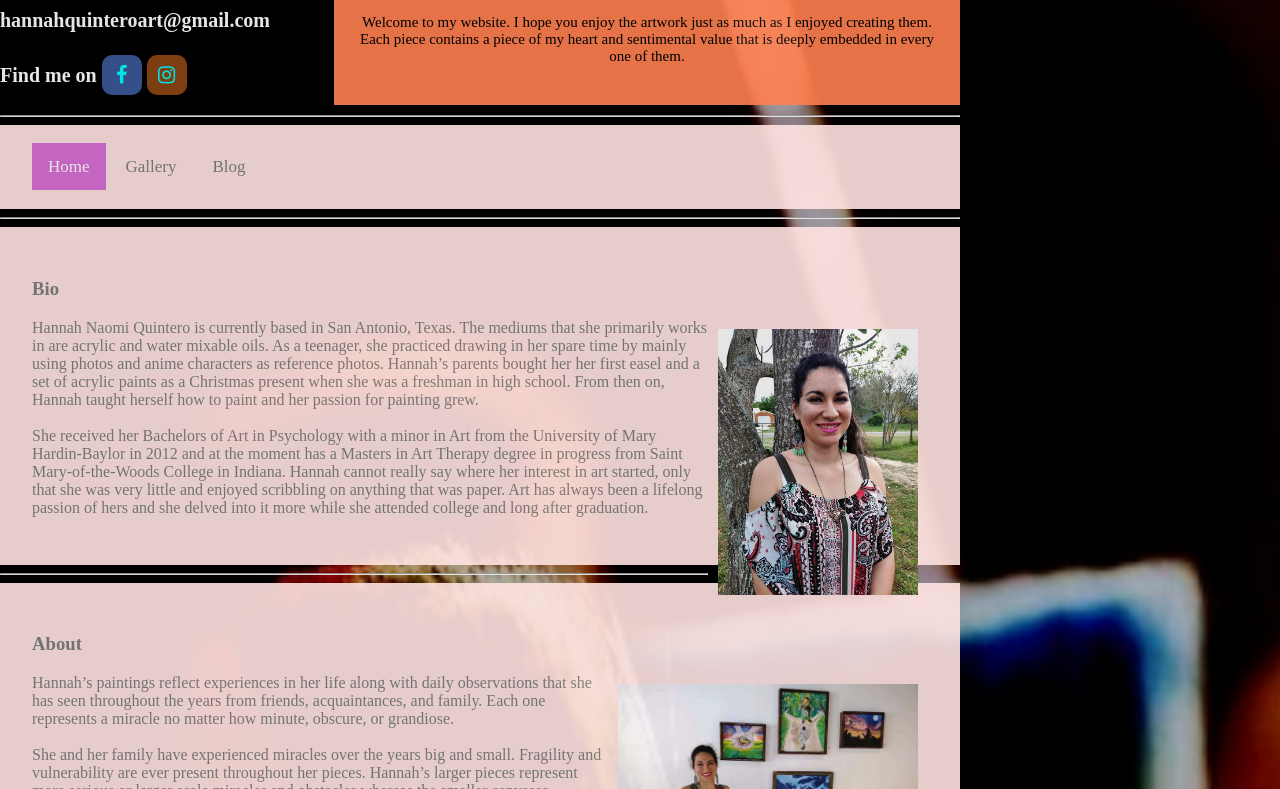
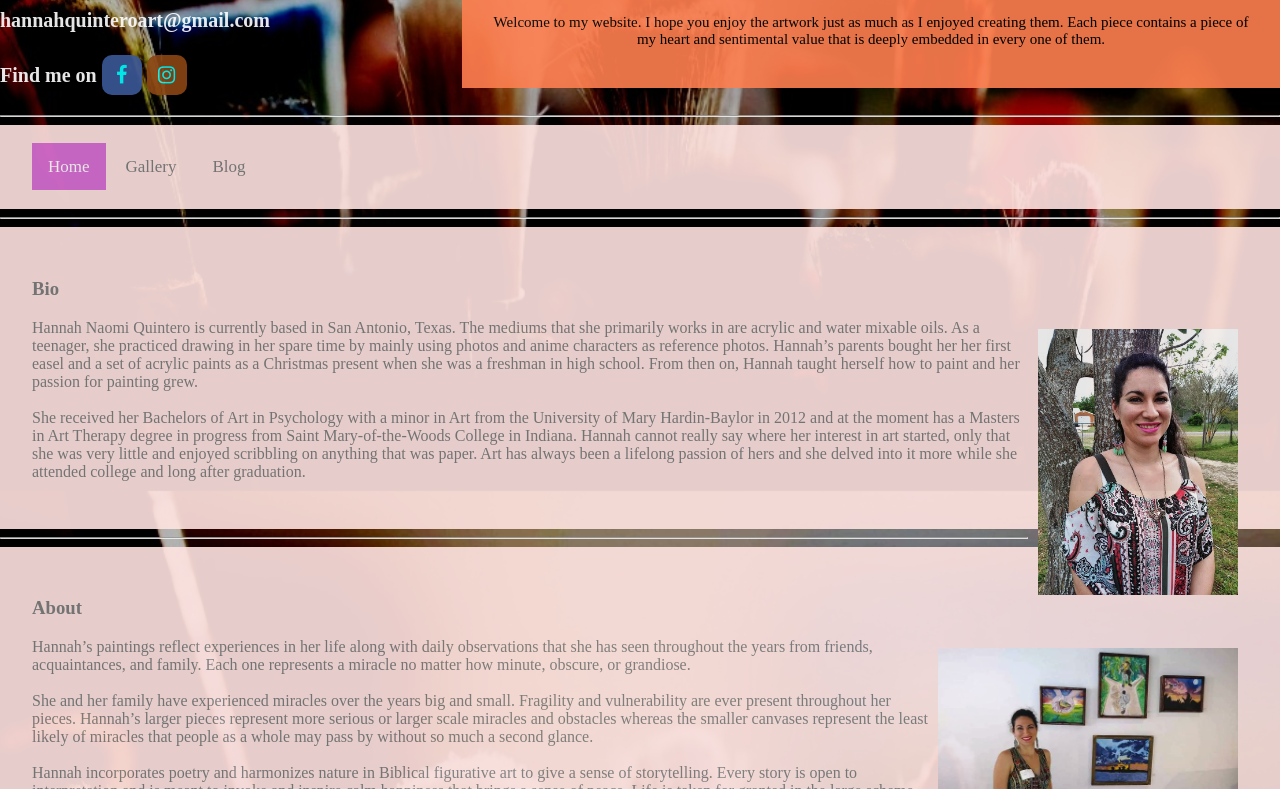
Before and after one commit to JamesDQuintero/Hannah-Quintero-Art, a plain HTML site: page index.html in a window 1280 px wide. Shown: the part 309-1098 px from the top of the page. Drawn offline with Linux system fonts and the light colour scheme.

Commit message:
Update index.css

```diff
--- a/index.css
+++ b/index.css
@@ -98,13 +98,12 @@ a:hover {
 body{
 	background-image: url("images/background2.jpg");
     position: relative;
-    background-attachment: center;
+    background-attachment: fixed;
     background-size: cover;
 	background-repeat: no-repeat;
     padding: 0;
 	border-radius: 0;
 	color: grey;
-	width:960px;
 	margin: 0;
 	opacity: .9;
 	font-family: bookman old style, serif;
```
